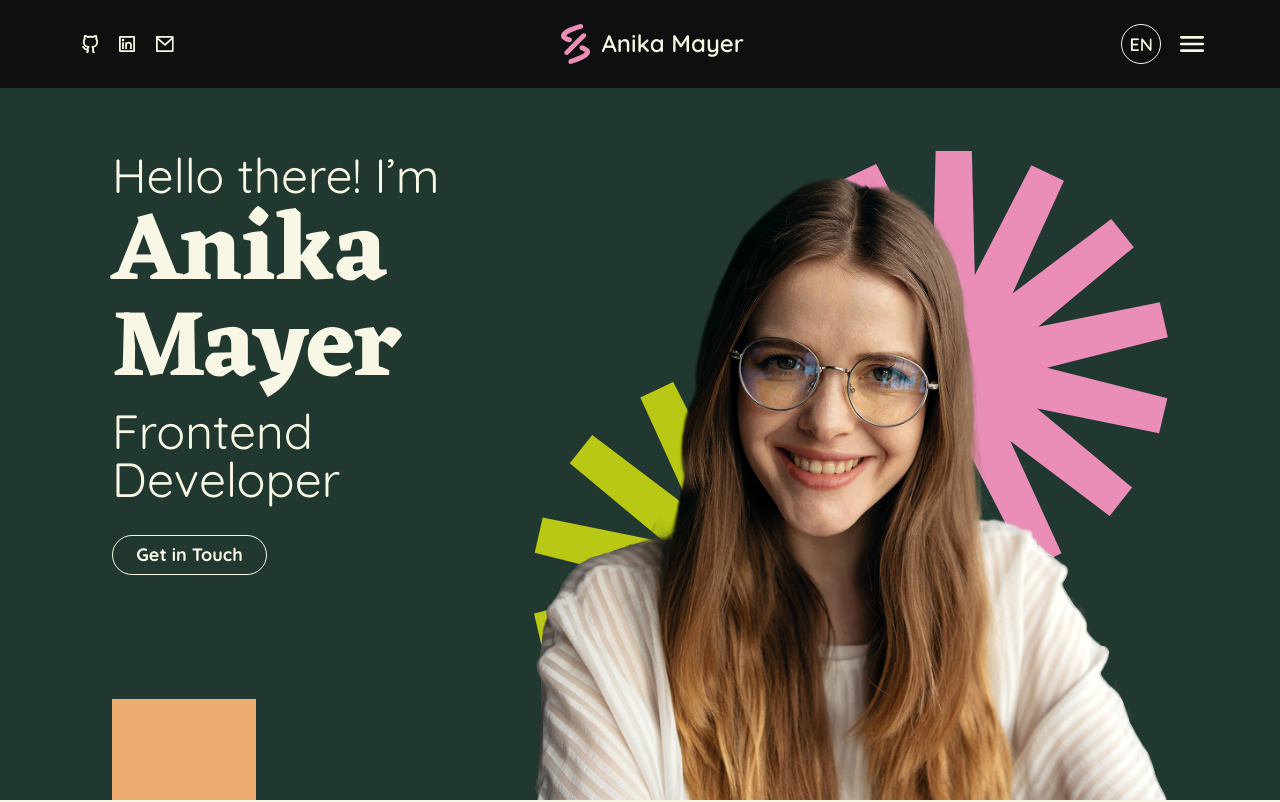
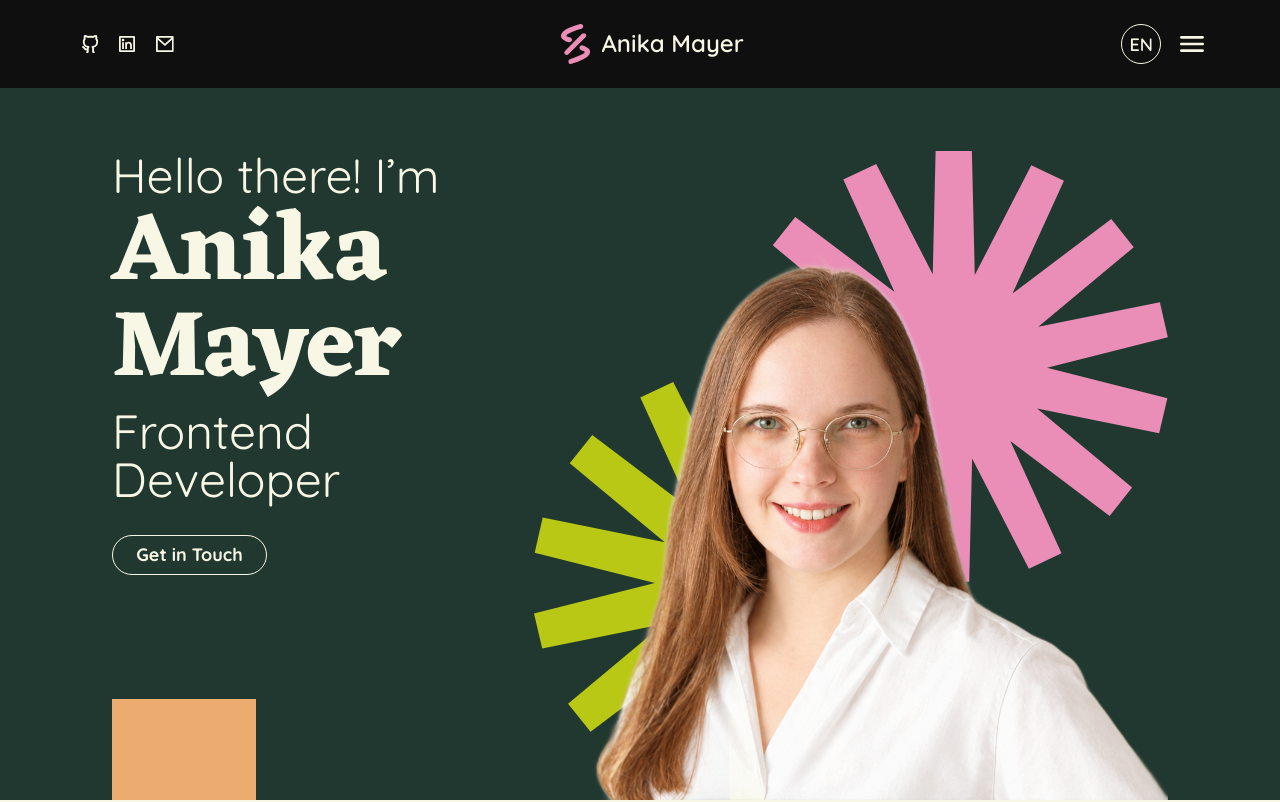
Before and after one commit to AnikaMayer/Portfolio, an Angular app: page / in a window 1280 px wide. Shown: the top 802 px of the page. Built offline with nearby package versions, Linux system fonts and the light colour scheme.

Commit message:
add: images profile

```diff
--- a/src/app/pages/main/main-components/hero/hero.html
+++ b/src/app/pages/main/main-components/hero/hero.html
@@ -38,7 +38,7 @@
       </svg>
       <img
         class="hero__images--picture"
-        src="/assets/images/test_profile.png"
+        src="/assets/images/Anika-Mayer.png"
         alt="Profile picture of Anika Mayer"
       />
     </div>
```
Also changed, not shown: public/assets/images/Anika-Mayer-Work.png (added), public/assets/images/Anika-Mayer.png (added).
